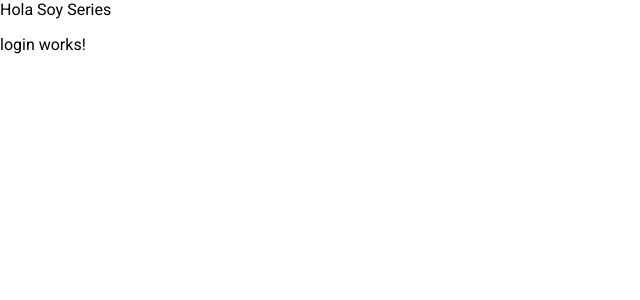
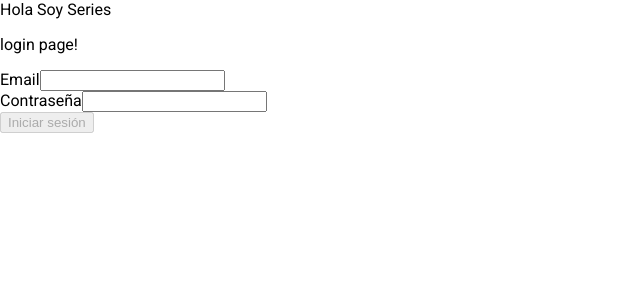
Before and after one commit to luciaaguirre/series-minder, an Angular app: page /login in a window 1280 px wide. Shown: the top 300 px of the page, without its empty margins (0-640 px from the left). Built offline with nearby package versions, Linux system fonts and the light colour scheme.

Commit message:
feat: adds login form and validators

```diff
--- a/src/app/auth/login/login.component.html
+++ b/src/app/auth/login/login.component.html
@@ -1 +1,13 @@
-<p>login works!</p>
+<p>login page!</p>
+<form [formGroup]="loginForm" (ngSubmit)="sendForm()">
+  <div>
+    <label for="email">Email</label>
+    <input type="email" formControlName="email" />
+  </div>
+  <div>
+    <label for="password"> Contraseña</label>
+    <input type="password" formControlName="password" />
+  </div>
+
+  <button type="submit" [disabled]="loginForm.invalid">Iniciar sesión</button>
+</form>
--- a/src/app/auth/login/login.component.ts
+++ b/src/app/auth/login/login.component.ts
@@ -1,8 +1,29 @@
 import { Component } from '@angular/core';
+import { FormControl, FormGroup, Validators } from '@angular/forms';
 
 @Component({
   selector: 'app-login-component',
   templateUrl: './login.component.html',
   styleUrls: ['./login.component.scss'],
 })
-export class LoginComponent {}
+export class LoginComponent {
+  loginForm: FormGroup;
+
+  constructor() {
+    this.loginForm = new FormGroup({
+      email: new FormControl('', [Validators.required, Validators.email]),
+      password: new FormControl('', [
+        Validators.required,
+        Validators.minLength(8),
+      ]),
+    });
+  }
+
+  //Enviar formulario de Login
+
+  sendForm() {
+    if (this.loginForm.valid) {
+      console.log(this.loginForm.value);
+    }
+  }
+}
--- a/src/app/auth/register/register.component.html
+++ b/src/app/auth/register/register.component.html
@@ -14,11 +14,5 @@
     <label for="password"> Contraseña</label>
     <input type="password" formControlName="password" />
   </div>
+  <button type="submit" [disabled]="registerForm.invalid">Registrarme</button>
 </form>
-
-<button type="submit" [disabled]="registerForm.invalid">Registrarme</button>
-
-<div style="border: 1px solid red; padding: 20px; margin: 20px">
-  {{ registerForm.value | json }}
-  invalid => {{ registerForm.invalid }}
-</div>
```
